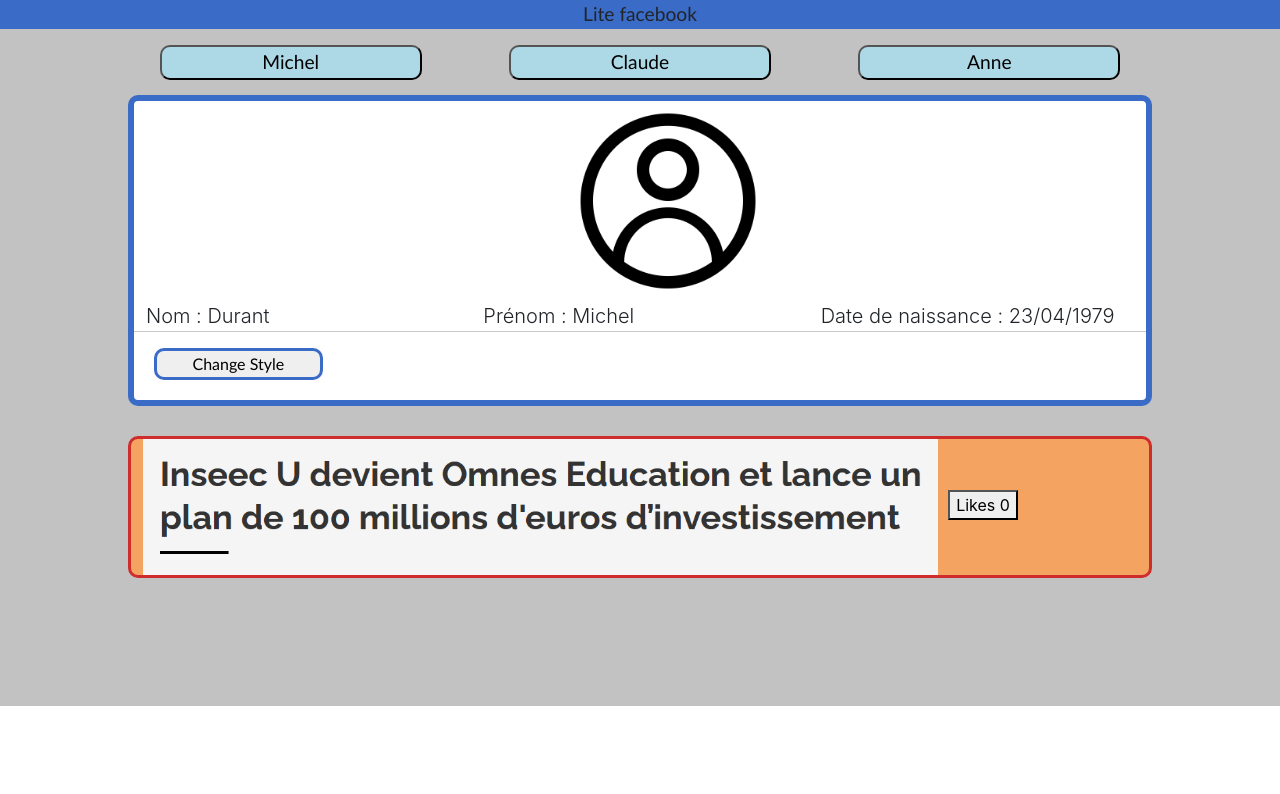
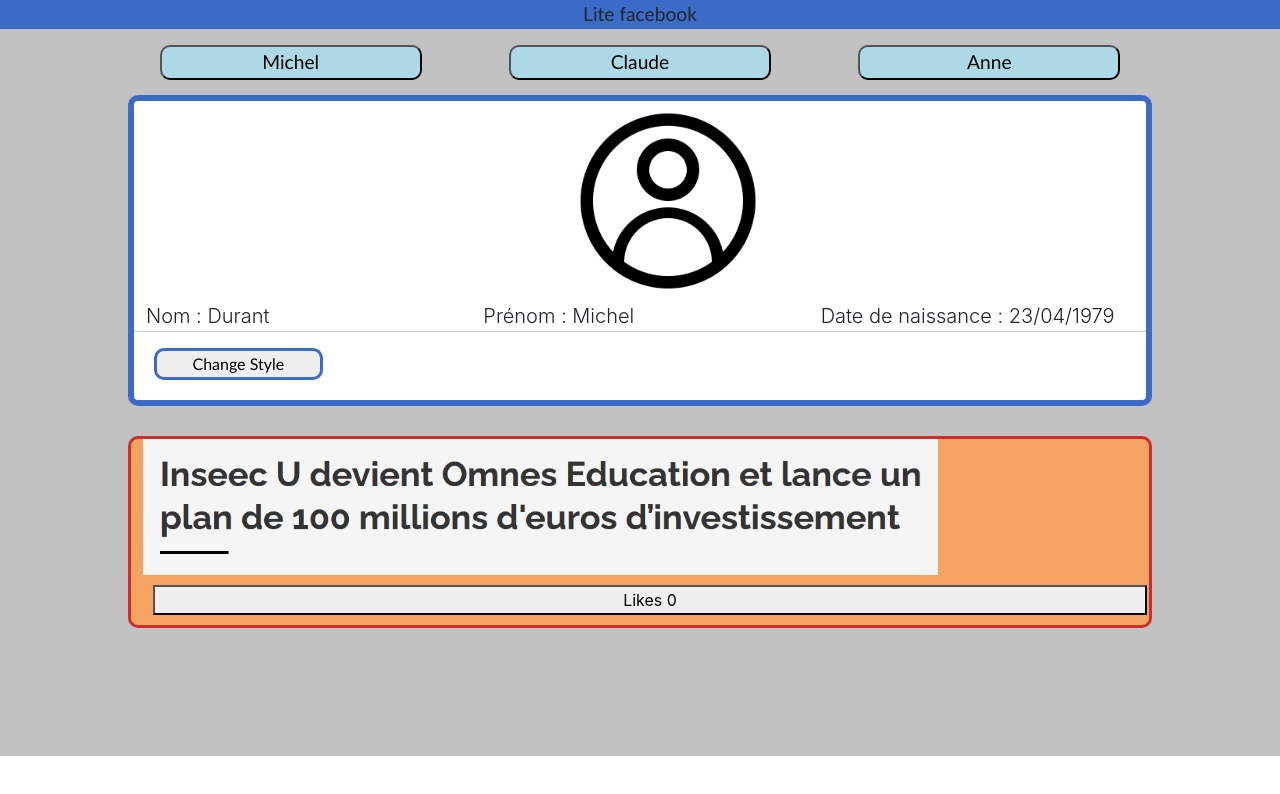
Before and after one commit to Pipoucheman17/TP4_WEB_OCRES, a React (Create React App) app: page / in a window 1280 px wide. Shown: the top 794 px of the page. Built offline with nearby package versions, Linux system fonts and the light colour scheme.

Commit message:
Bonus pas fini

```diff
--- a/src/Tweet.js
+++ b/src/Tweet.js
@@ -7,7 +7,7 @@ export default class Tweet extends React.Component {
         super(props);
         this.state = {
             LikebuttonStyle: "container-fluid",
-            likes :this.props.likes,
+            likes: this.props.likes,
         };
     }
 
@@ -16,8 +16,10 @@ export default class Tweet extends React.Component {
         return (
             <div className="container-fluid tweet">
                 <div>
-                    <img src={Omnes} width="80%" alt="Omnes"/>
-                    <button className={this.state.buttonClassName} style={{margin:"10px"}} onClick={()=> this.addLikes()} >Likes {this.state.likes}</button>
+                    <img src={Omnes} width="80%" alt="Omnes" />
+                    <button className={this.state.LikebuttonStyle} style={{ margin: "10px" }} onClick={() => this.addLikes()} >
+                        Likes {this.state.likes}
+                    </button>
                 </div>
 
             </div>
@@ -25,7 +27,7 @@ export default class Tweet extends React.Component {
     }
 
     addLikes() {
-        this.setState({likes: this.state.likes +1})
+        this.setState({ likes: this.state.likes + 1 });
     }
 
     handleChange(event) {
--- a/src/page.js
+++ b/src/page.js
@@ -31,7 +31,7 @@ export default class Page extends React.Component {
                     <button className={this.state.Buttonstyle} onClick={() => this.profilAnne()}>Anne</button>
                 </div>
                 <Board profil={this.state.profil} className={this.state.profil.className2} />
-                <Tweet likes={this.state.profil.likes} />
+                <Tweet likes={this.state.profil.likes} onChange={this.handleTweetChange} />
             </div>
         );
     }
```
